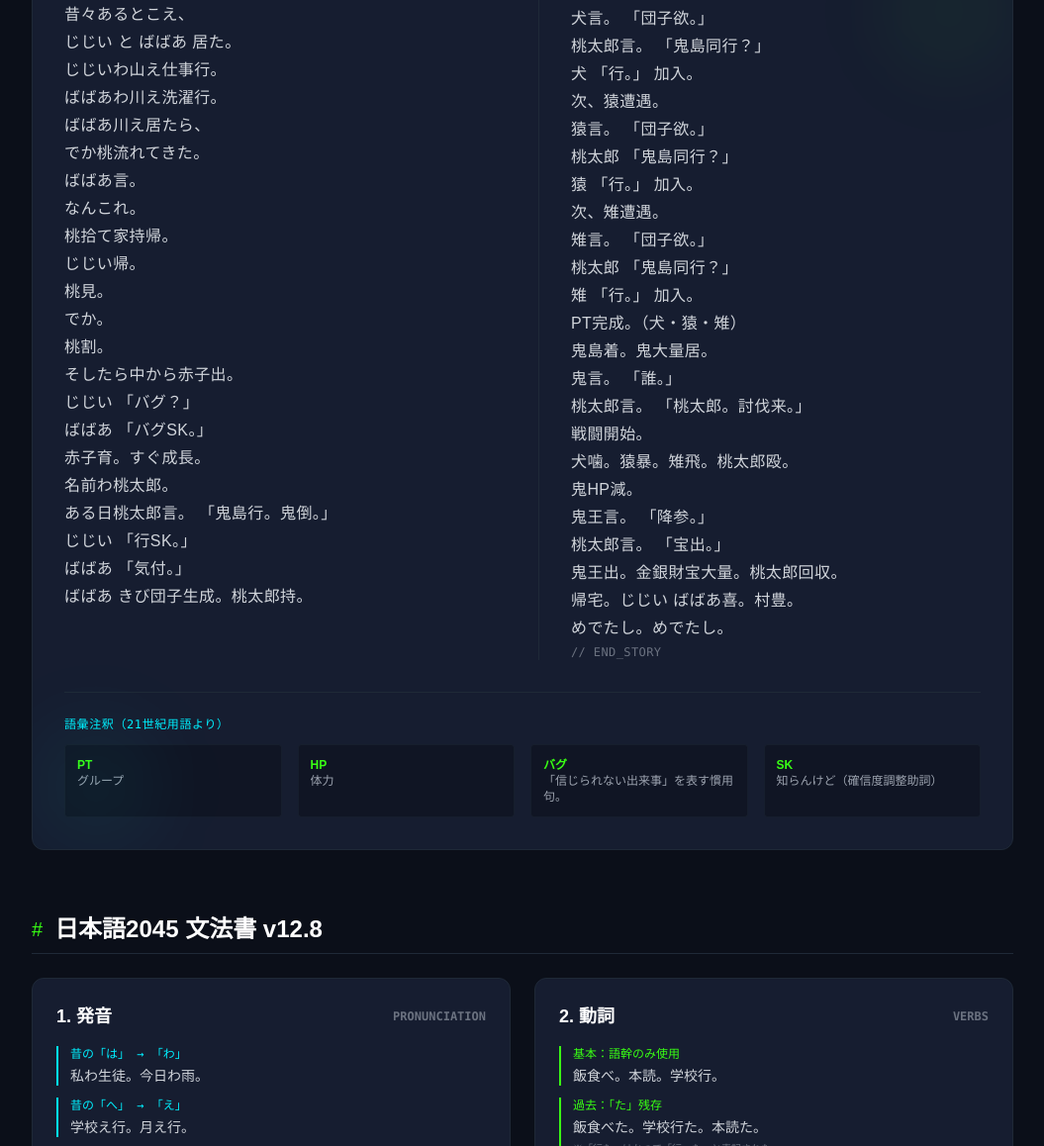
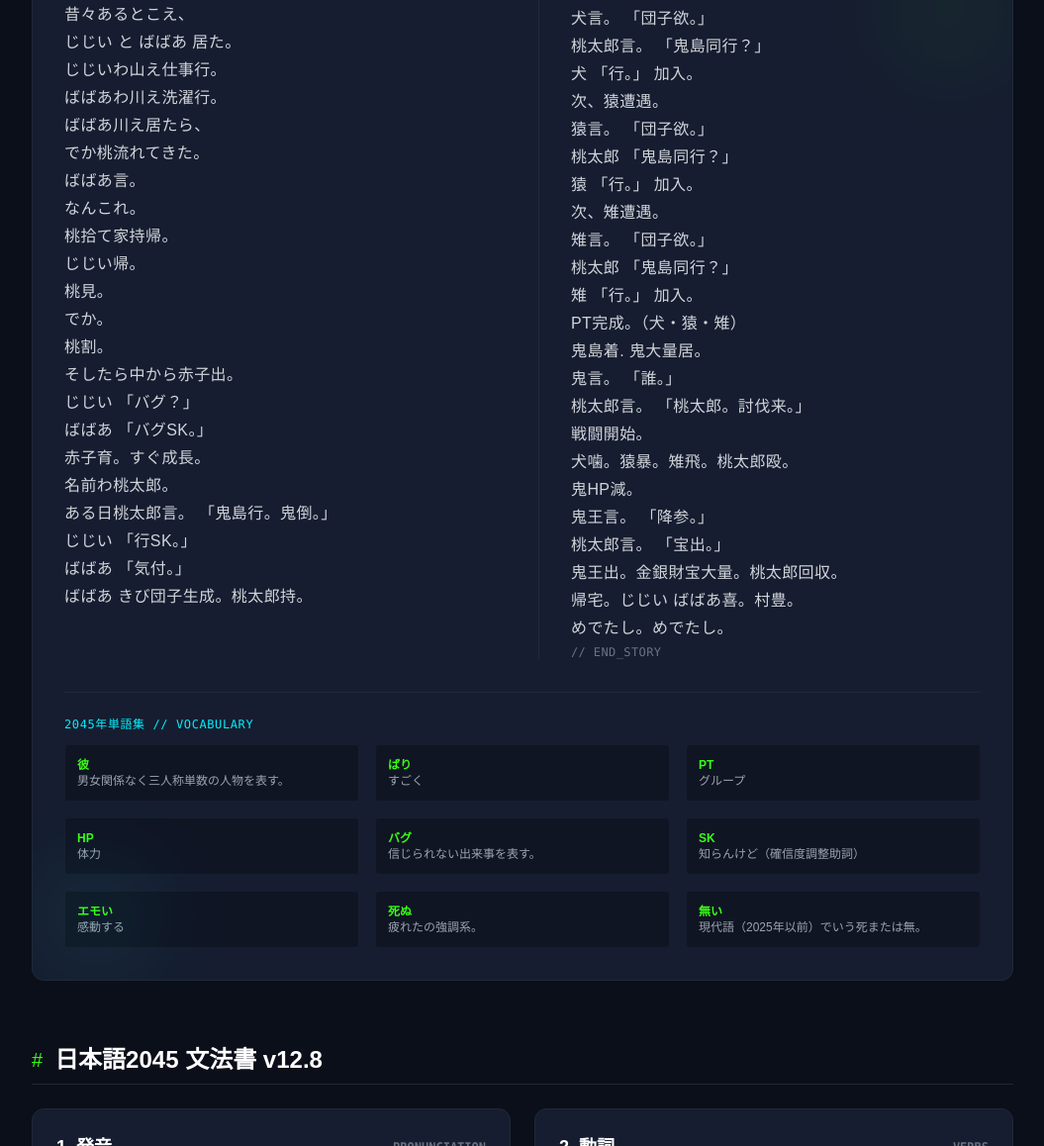
Before and after one commit to EC2045/2045japanese, a plain HTML site: page index.html in a window 1280 px wide. Shown: the part 468-1626 px from the top of the page at 99% size, without its empty margins (112-1167 px from the left). Drawn offline with nearby package versions, Linux system fonts and the light colour scheme; a web font is replaced by a local one.

Commit message:
Add OGP tags and update vocabulary annotations

```diff
--- a/index.html
+++ b/index.html
@@ -4,6 +4,12 @@
     <meta charset="UTF-8">
     <meta name="viewport" content="width=device-width, initial-scale=1.0">
     <title>日本語2045 文法書 v12.8 & 桃太郎</title>
+    <!-- OGP Tags for GitHub Pages / SNS sharing -->
+    <meta property="og:title" content="日本語2045 文法書 v12.8 & 桃太郎">
+    <meta property="og:description" content="2045年、AIの完全普及と情報密度の極限化に伴い、助詞と語尾は駆逐された。これは冗長性を極限まで削ぎ落とした「日本語2045」の公式記録である。">
+    <meta property="og:type" content="website">
+    <meta property="og:image" content="https://placehold.co/1200x630/0B0F19/00F0FF?text=Japanese+2045">
+    <meta name="twitter:card" content="summary_large_image">
     <!-- Tailwind CSS -->
     <script src="https://cdn.tailwindcss.com"></script>
     <script>
@@ -134,7 +140,7 @@
                         <p>桃太郎 「鬼島同行？」</p>
                         <p>雉 「行。」 加入。</p>
                         <p>PT完成。（犬・猿・雉）</p>
-                        <p>鬼島着。鬼大量居。</p>
+                        <p>鬼島着. 鬼大量居。</p>
                         <p>鬼言。 「誰。」</p>
                         <p>桃太郎言。 「桃太郎。討伐来。」</p>
                         <p>戦闘開始。</p>
@@ -151,8 +157,16 @@
 
                 <!-- 2045教科書用語注釈 -->
                 <div class="mt-8 pt-6 border-t border-gray-800">
-                    <h4 class="text-xs font-mono text-cyber-blue uppercase tracking-wider mb-3">語彙注釈（21世紀用語より）</h4>
-                    <div class="grid grid-cols-2 sm:grid-cols-4 gap-4 text-xs">
+                    <h4 class="text-xs font-mono text-cyber-blue uppercase tracking-wider mb-3">2045年単語集 // VOCABULARY</h4>
+                    <div class="grid grid-cols-2 sm:grid-cols-3 gap-4 text-xs">
+                        <div class="bg-cyber-bg/50 p-3 rounded border border-gray-800/50">
+                            <span class="text-cyber-accent font-bold block">彼</span>
+                            <span class="text-gray-400">男女関係なく三人称単数の人物を表す。</span>
+                        </div>
+                        <div class="bg-cyber-bg/50 p-3 rounded border border-gray-800/50">
+                            <span class="text-cyber-accent font-bold block">ばり</span>
+                            <span class="text-gray-400">すごく</span>
+                        </div>
                         <div class="bg-cyber-bg/50 p-3 rounded border border-gray-800/50">
                             <span class="text-cyber-accent font-bold block">PT</span>
                             <span class="text-gray-400">グループ</span>
@@ -163,11 +177,23 @@
                         </div>
                         <div class="bg-cyber-bg/50 p-3 rounded border border-gray-800/50">
                             <span class="text-cyber-accent font-bold block">バグ</span>
-                            <span class="text-gray-400">「信じられない出来事」を表す慣用句。</span>
+                            <span class="text-gray-400">信じられない出来事を表す。</span>
                         </div>
                         <div class="bg-cyber-bg/50 p-3 rounded border border-gray-800/50">
                             <span class="text-cyber-accent font-bold block">SK</span>
                             <span class="text-gray-400">知らんけど（確信度調整助詞）</span>
+                        </div>
+                        <div class="bg-cyber-bg/50 p-3 rounded border border-gray-800/50">
+                            <span class="text-cyber-accent font-bold block">エモい</span>
+                            <span class="text-gray-400">感動する</span>
+                        </div>
+                        <div class="bg-cyber-bg/50 p-3 rounded border border-gray-800/50">
+                            <span class="text-cyber-accent font-bold block">死ぬ</span>
+                            <span class="text-gray-400">疲れたの強調系。</span>
+                        </div>
+                        <div class="bg-cyber-bg/50 p-3 rounded border border-gray-800/50">
+                            <span class="text-cyber-accent font-bold block">無い</span>
+                            <span class="text-gray-400">現代語（2025年以前）でいう死または無。</span>
                         </div>
                     </div>
                 </div>
```
